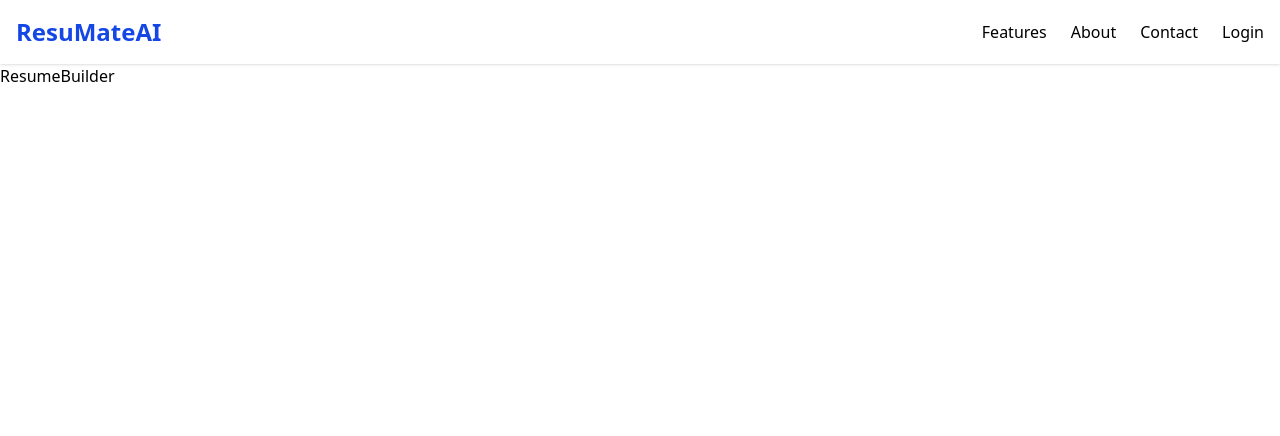
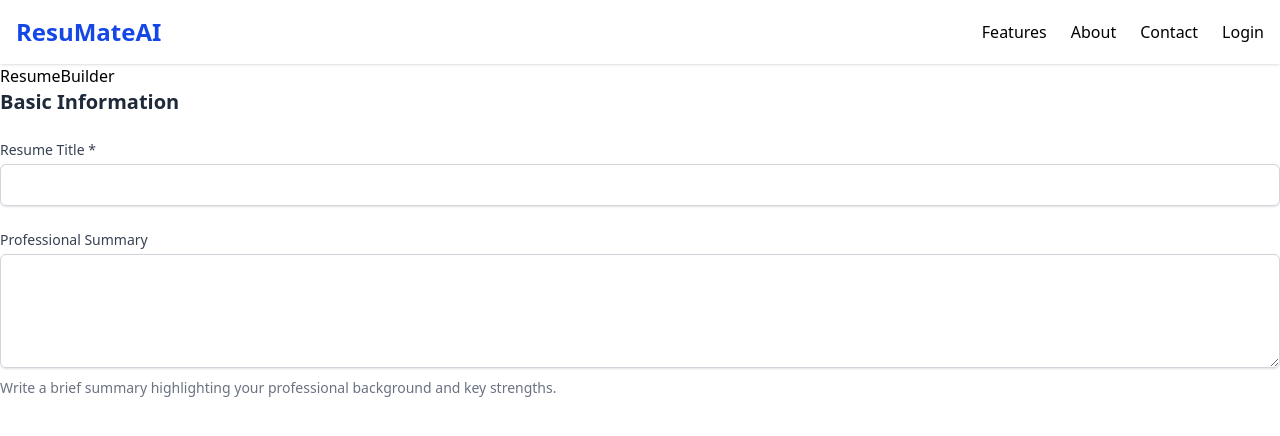
Before and after one commit to saroj18/job_hunter, a React (Vite) app in the folder client/: page /resume in a window 1280 px wide. Shown: the top 436 px of the page. Built offline with nearby package versions, Linux system fonts and the light colour scheme.

Commit message:
basic info formdone

```diff
--- /dev/null
+++ b/client/src/components/multi-step-form/info-step.tsx
@@ -0,0 +1,46 @@
+import type { ResumeData } from "../../types/resume"
+
+interface InfoStepProps {
+  data: ResumeData
+  updateData: (data: Partial<ResumeData>) => void
+}
+
+const InfoStep = ({ data, updateData }: InfoStepProps) => {
+  return (
+    <div className="space-y-6">
+      <h2 className="text-xl font-semibold text-gray-800">Basic Information</h2>
+
+      <div>
+        <label htmlFor="title" className="block text-sm font-medium text-gray-700 mb-1">
+          Resume Title *
+        </label>
+        <input
+          type="text"
+          id="title"
+          value={data.title}
+          onChange={(e) => updateData({ title: e.target.value })}
+          className="w-full px-3 py-2 border border-gray-300 rounded-md shadow-sm focus:outline-none focus:ring-blue-500 focus:border-blue-500"
+          required
+        />
+      </div>
+
+      <div>
+        <label htmlFor="summary" className="block text-sm font-medium text-gray-700 mb-1">
+          Professional Summary
+        </label>
+        <textarea
+          id="summary"
+          value={data.summary}
+          onChange={(e) => updateData({ summary: e.target.value })}
+          rows={4}
+          className="w-full px-3 py-2 border border-gray-300 rounded-md shadow-sm focus:outline-none focus:ring-blue-500 focus:border-blue-500"
+        />
+        <p className="mt-1 text-sm text-gray-500">
+          Write a brief summary highlighting your professional background and key strengths.
+        </p>
+      </div>
+    </div>
+  )
+}
+
+export default InfoStep
--- a/client/src/pages/resume-builder.tsx
+++ b/client/src/pages/resume-builder.tsx
@@ -1,7 +1,60 @@
+import { useState } from "react";
+import InfoStep from "../components/multi-step-form/info-step";
+import type { ResumeData } from "../types/resume";
+
+const initialFormData: ResumeData = {
+    title: "",
+    summary: "",
+    workExperience: [
+      {
+        jobTitle: "",
+        company: "",
+        location: "",
+        startDate: "",
+        endDate: "",
+        responsibilities: "",
+      },
+    ],
+    education: [
+      {
+        degree: "",
+        institution: "",
+        location: "",
+        graduationDate: "",
+      },
+    ],
+    skills: [""],
+    certifications: [
+      {
+        name: "",
+        issuingOrganization: "",
+        dateObtained: "",
+      },
+    ],
+    projects: [
+      {
+        title: "",
+        description: "",
+        link: "",
+      },
+    ],
+    languages: [""],
+  }
 
 
 function ResumeBuilder() {
-  return <div>ResumeBuilder</div>;
+    const [formData, setFormData] = useState<ResumeData>(initialFormData)
+
+    const updateFormData = (stepData: Partial<ResumeData>) => {
+        setFormData((prev) => ({ ...prev, ...stepData }))
+      }
+
+  return (
+    <div>
+      ResumeBuilder
+      <InfoStep data={formData}  updateData={updateFormData}/>
+    </div>
+  );
 }
 
 export default ResumeBuilder;
```
